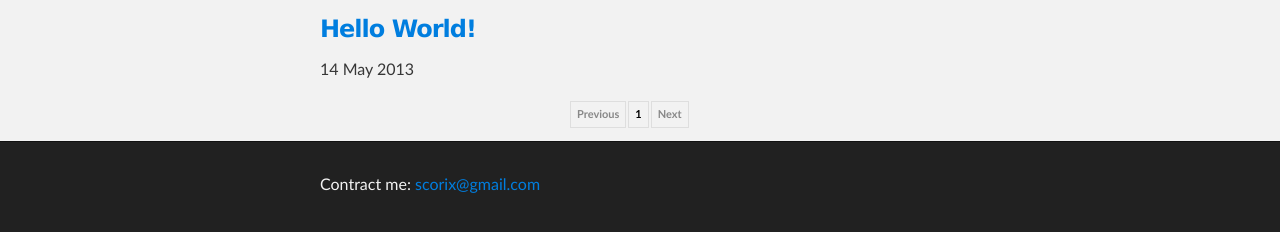
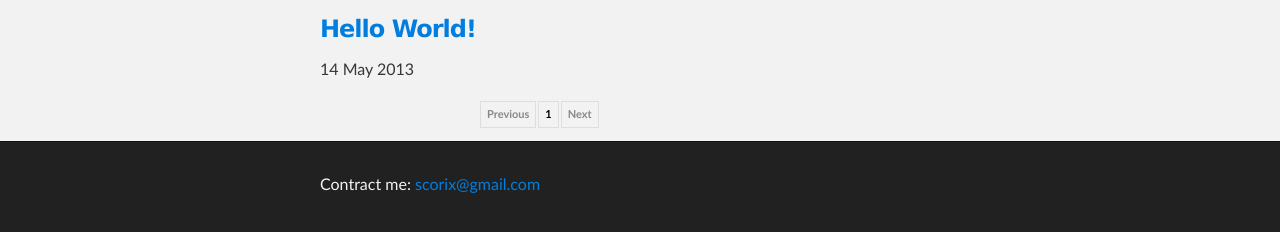
Before and after one commit to scorix/scorix.github.io, a Jekyll site: the page built from index.html, in a window 1280 px wide. Shown: the part 489-721 px from the top of the page. Built offline with Jekyll 4.4.1, drawn with Linux system fonts in a browser that asks for light colours; the list of posts is cut into pages by our own code.

Commit message:
add stylesheet of pagination

```diff
--- a/css/pagination.css
+++ b/css/pagination.css
@@ -1,7 +1,7 @@
 .pagination {
     border: 0;
     margin: 0;
-    padding: 10px 125px;
+    padding: 10px 80px;
 }
 
 .pagination li {
```
